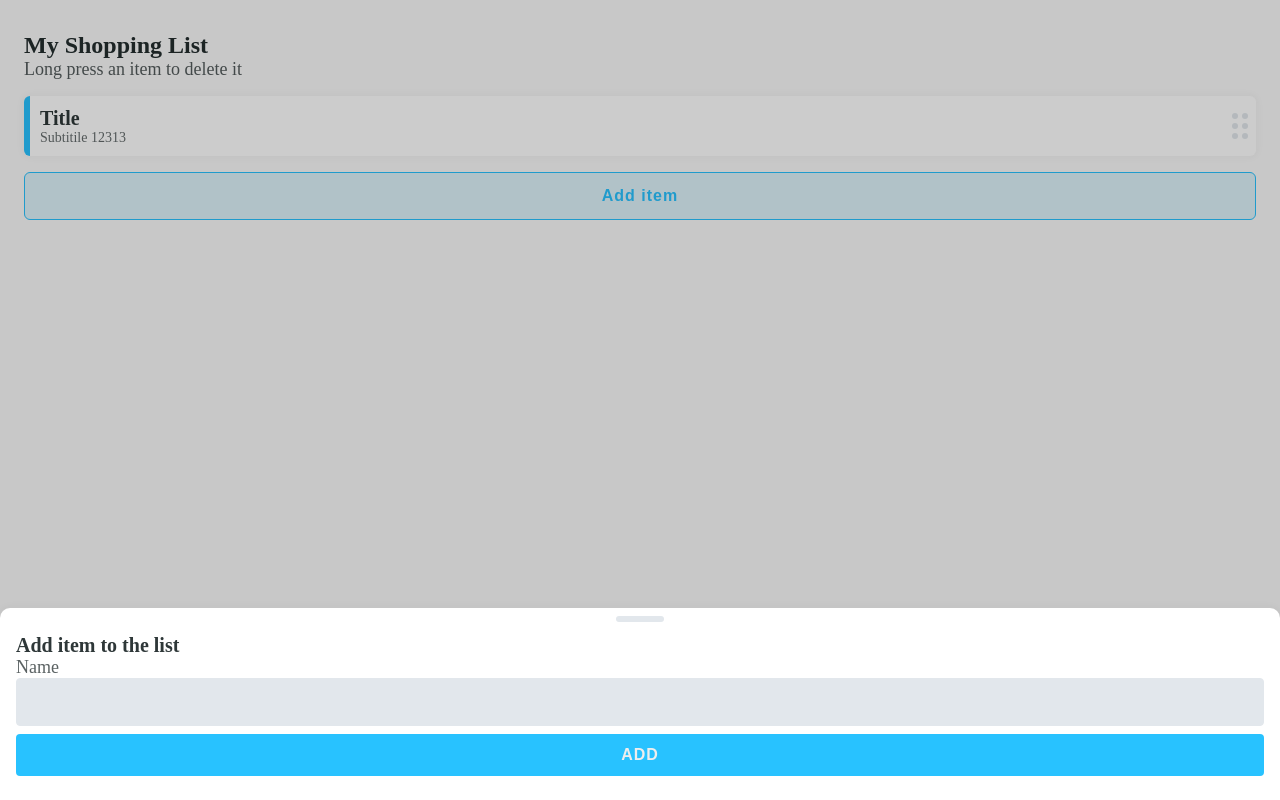
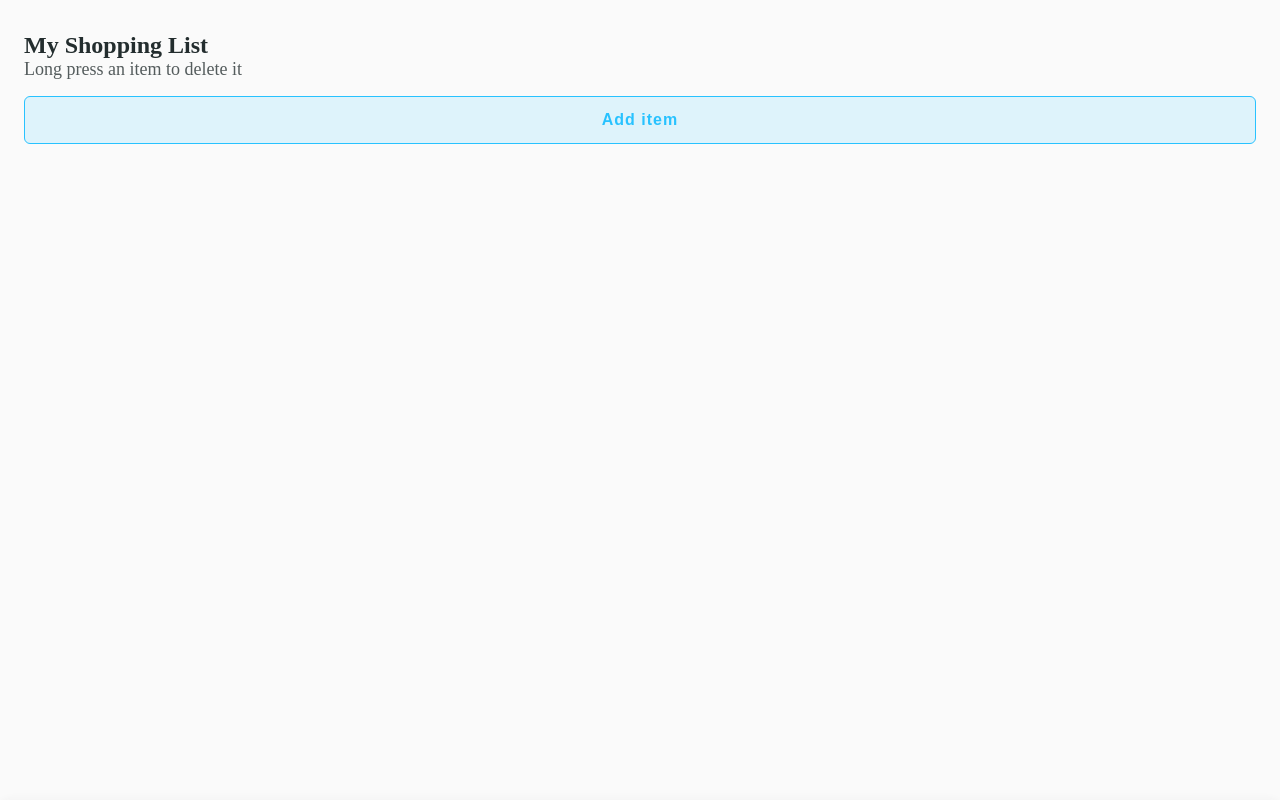
Before and after one commit to fabremauricio/my-shopping-list, a React (Create React App) app: page / in a window 1280 px wide. Built offline with nearby package versions, Linux system fonts and the light colour scheme.

Commit message:
Add list functionaliy using useState and localstorage

```diff
--- a/src/components/CreateItemDialog.js
+++ b/src/components/CreateItemDialog.js
@@ -1,10 +1,30 @@
-import React from "react";
+import React, { useState } from "react";
 
 import Dialog from "./Dialog";
 import Button from "./Button";
 import TextInput from "./TextInput";
 
-export default function CreateItemDialog({ onClose, visible = true }) {
+export default function CreateItemDialog({
+  visible = true,
+  onClose = () => {},
+  onCreate = () => {},
+}) {
+  const [title, setTitle] = useState("");
+  const [subtitle, setSubtitle] = useState("");
+
+  function createItem() {
+    if (title && subtitle) {
+      onCreate({
+        title,
+        subtitle,
+        id: Math.random(),
+      });
+      setTitle('');
+      setSubtitle('');
+      onClose();
+    }
+  }
+
   return (
     <Dialog
       visible={visible}
@@ -12,8 +32,9 @@ export default function CreateItemDialog({ onClose, visible = true }) {
       content={
         <>
           <div className="title">Add item to the list</div>
-          <TextInput />
-          <Button text="ADD" />
+          <TextInput label="Title" value={title} onChange={setTitle} />
+          <TextInput label="Subtitle" value={subtitle} onChange={setSubtitle} />
+          <Button text="ADD" onClick={createItem} />
         </>
       }
     />
--- a/src/components/ListItem.css
+++ b/src/components/ListItem.css
@@ -41,6 +41,7 @@
 .title {
     color: #232d2e;
     font-weight: 600;
+    font-size: 16px !important;
 }
 
 .subtitle {
--- a/src/components/ListItem.js
+++ b/src/components/ListItem.js
@@ -4,6 +4,7 @@ import './ListItem.css';
 export default function ListItem({
   title = "Title",
   subtitle = "Subtitile 12313",
+  onLongPress = () => {}
 }) {
   return (
     <div className="item-wrapper">
--- a/src/components/TextInput.css
+++ b/src/components/TextInput.css
@@ -25,7 +25,8 @@ input:focus {
 
 label {
   transition: all 0.1s ease-in;
-  font-size: 18px;
+  font-size: 16px;
+  font-weight: bold;
   color: #232d2e;
   opacity: 0.75;
 }
--- a/src/components/TextInput.js
+++ b/src/components/TextInput.js
@@ -1,11 +1,16 @@
-import React from 'react'
-import './TextInput.css';
+import React from "react";
+import "./TextInput.css";
 
-export default function TextInput({type="text"}) {
-    return (
-        <div className="input-wrapper">
-            <input type={type}></input>
-            <label>Name</label>
-        </div>
-    )
+export default function TextInput({
+  type = "text",
+  label,
+  value,
+  onChange = () => {},
+}) {
+  return (
+    <div className="input-wrapper">
+      <input type={type} value={value} onChange={e => onChange(e.target.value)}></input>
+      <label>{label}</label>
+    </div>
+  );
 }
--- a/src/views/Home.js
+++ b/src/views/Home.js
@@ -1,4 +1,4 @@
-import React, { useState } from "react";
+import React, { useState, useEffect } from "react";
 import "./Home.css";
 import logo from "../resources/shopping-cart.png";
 import Dialog from "../components/Dialog";
@@ -7,8 +7,22 @@ import ListItem from "../components/ListItem";
 import CreateItemDialog from "../components/CreateItemDialog";
 import CreateItemButton from "../components/CreateItemButton";
 
+const ITEMS_KEY = 'items';
+
 export default function Home() {
-  const [dialog, setDialog] = useState(true);
+  const [dialog, setDialog] = useState(false);
+  const [items, setItems] = useState([]);
+
+  // Load
+  useEffect(() => {
+    const data = localStorage.getItem(ITEMS_KEY) || "[]";
+    setItems(JSON.parse(data));
+  }, []);
+  // Save
+  useEffect(() => {
+    const data = JSON.stringify(items);
+    localStorage.setItem(ITEMS_KEY, data);
+  }, [items]);
 
   return (
     <div className="page-wrapper">
@@ -17,9 +31,15 @@ export default function Home() {
         <div className="header__subtitle">Long press an item to delete it</div>
       </div>
       <div className="list-preview__wrapper">
-        <ListItem />
-        <CreateItemButton onClick={() => setDialog(true)}/>
-        {<CreateItemDialog visible={dialog} onClose={() => setDialog(false)} />}
+        {items.map((e) => (
+          <ListItem key={e.id} title={e.title} subtitle={e.subtitle} />
+        ))}
+        <CreateItemButton onClick={() => setDialog(true)} />
+        <CreateItemDialog
+          visible={dialog}
+          onClose={() => setDialog(false)}
+          onCreate={(e) => setItems((ls) => [...ls, e])}
+        />
       </div>
     </div>
   );
```
